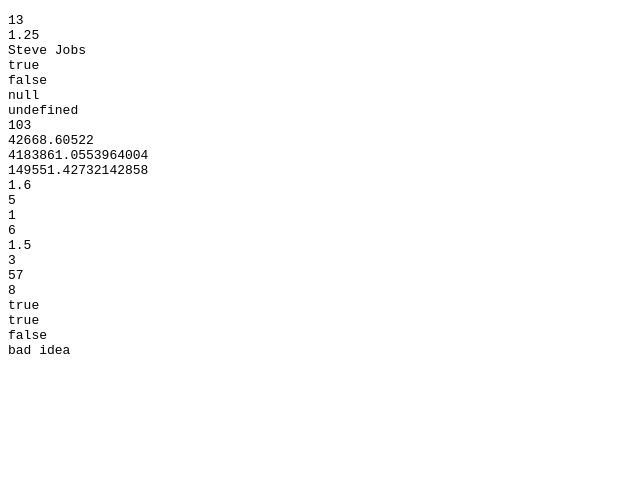
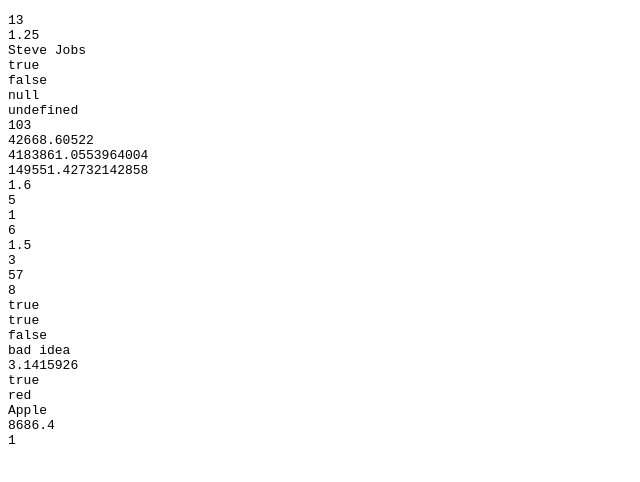
Before and after one commit to hjhan/kidsJavaScript, a plain HTML site: page src/lesson1/lesson1.html in a window 1280 px wide. Shown: the whole page, without its empty margins (0-640 px from the left). Drawn offline with Linux system fonts and the light colour scheme.

Commit message:
add const

```diff
--- a/src/lesson1/lesson1.html
+++ b/src/lesson1/lesson1.html
@@ -77,20 +77,19 @@
     let A = "bad idea";
     document.writeln(A);
 
+    const PI = 3.1415926;
+    document.writeln(PI);
+    //define variables
 
-
-
-    //define variables
-    let pi = 3.1415926;
     let color = "red";
     let _fruit = "Apple";
 
-    document.writeln(_foo === "Apple");
+    document.writeln(_fruit === "Apple");
 
     let $bar = 8.9 * 976;
-    document.writeln(n);
-    document.writeln(str);
-    document.writeln(_foo);
+
+    document.writeln(color);
+    document.writeln(_fruit);
     document.writeln($bar);
 
     var 临时变量 = 1;
```
